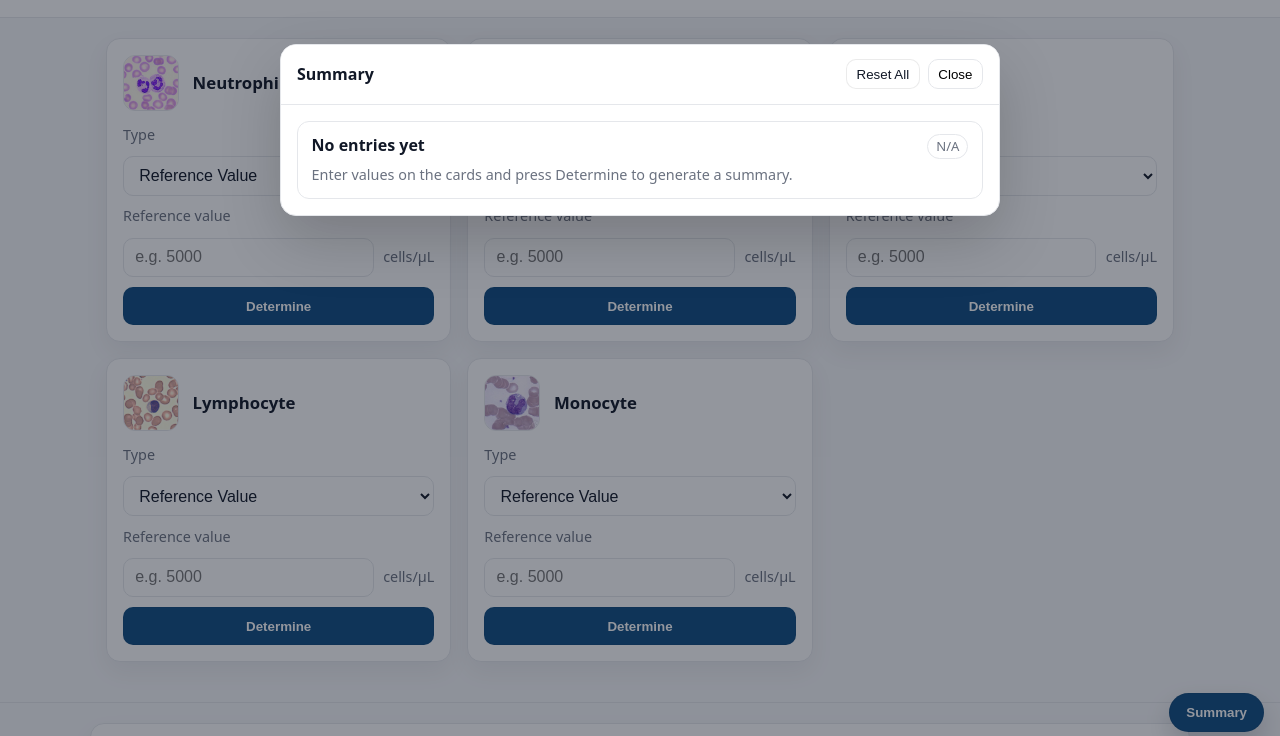
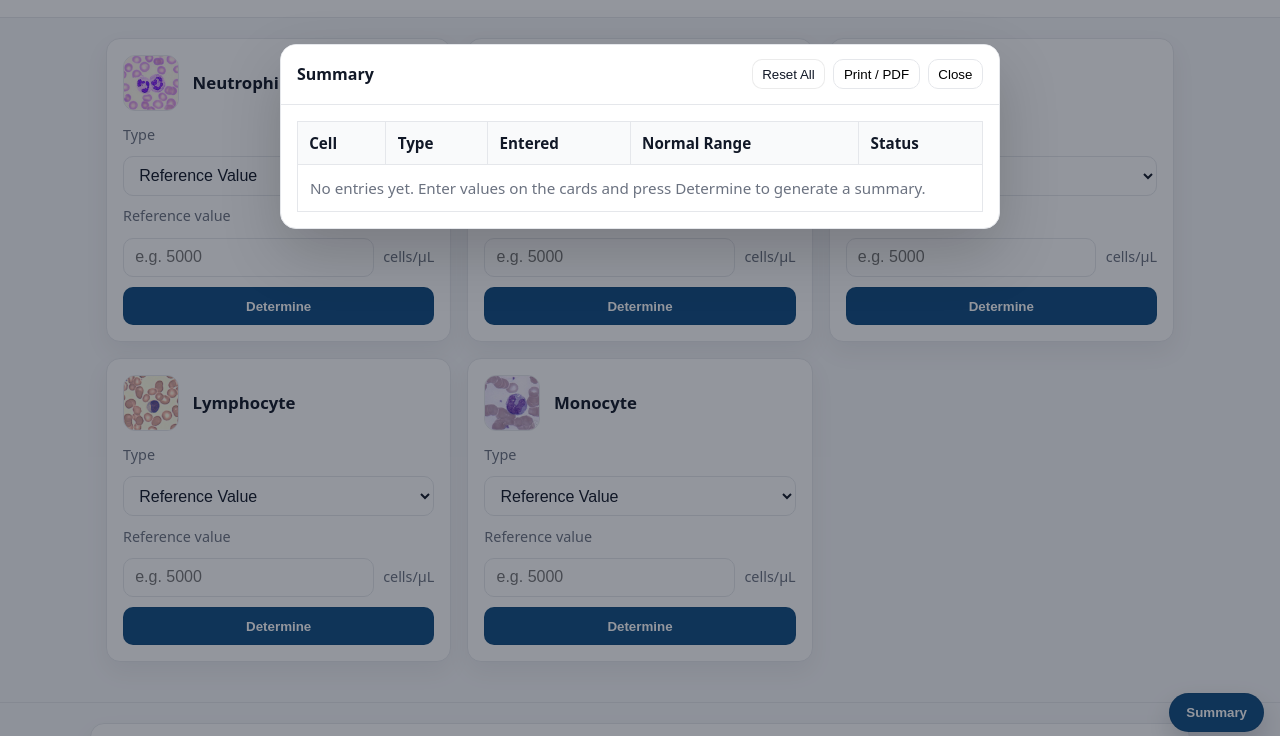
Before and after one commit to DarkNight0404/final_exam, a plain HTML site: page index.html in a window 1280 px wide. Both pictures are taken after a click on the button "Summary". Shown: the part 52-788 px from the top of the page. Drawn offline with Linux system fonts and the light colour scheme.

Commit message:
fix print

```diff
--- a/css/style.css
+++ b/css/style.css
@@ -339,26 +339,30 @@ main {
     overflow: auto;
 }
 
-.summary-list {
-    display: grid;
-    gap: 0.75rem;
-    margin: 0;
-    padding: 0;
-    list-style: none;
+/* Table-style Summary (print-friendly) */
+.summary-table-wrap {
+    width: 100%;
+    overflow: auto;
 }
 
-.summary-item {
-    border: 1px solid var(--border);
-    border-radius: 12px;
-    padding: 0.75rem 0.85rem;
-    background: #fff;
+.summary-table {
+    width: 100%;
+    border-collapse: collapse;
+    font-size: 0.95rem;
 }
 
-.summary-item .row {
-    display: flex;
-    justify-content: space-between;
-    gap: 0.75rem;
-    align-items: baseline;
+.summary-table th,
+.summary-table td {
+    border: 1px solid var(--border);
+    padding: 0.65rem 0.7rem;
+    text-align: left;
+    vertical-align: top;
+}
+
+.summary-table thead th {
+    background: #f9fafb;
+    color: #111827;
+    font-weight: 700;
 }
 
 .badge {
@@ -368,6 +372,7 @@ main {
     border: 1px solid var(--border);
     color: var(--muted);
     background: #fff;
+    white-space: nowrap;
 }
 
 .badge.low {
@@ -388,12 +393,6 @@ main {
 .badge.na {
     color: var(--muted);
     background: #fff;
-}
-
-.summary-item .meta {
-    margin-top: 0.35rem;
-    color: var(--muted);
-    font-size: 0.9rem;
 }
 
 .site-footer {
@@ -526,3 +525,27 @@ main {
 .feedback-form textarea {
     font-size: 16px;
 }
+
+/* PRINT: only print the summary panel/table */
+.summary-modal .content {
+    max-height: none !important;
+    overflow: visible !important;
+}
+
+.summary-table-wrap {
+    overflow: visible !important;
+}
+
+/* Avoid page breaks caused by row splitting / layout quirks */
+.summary-table,
+.summary-table tr,
+.summary-table td,
+.summary-table th {
+    break-inside: avoid !important;
+    page-break-inside: avoid !important;
+}
+
+/* Also remove any leftover spacing that could force extra pages */
+@page {
+    margin: 12mm;
+}
--- a/js/script.js
+++ b/js/script.js
@@ -31,6 +31,15 @@ function el(tag, opts = {}) {
     for (const [k, v] of Object.entries(opts.dataset)) node.dataset[k] = v;
   }
   return node;
+}
+
+function escapeHtml(s) {
+  return String(s)
+    .replaceAll("&", "&amp;")
+    .replaceAll("<", "&lt;")
+    .replaceAll(">", "&gt;")
+    .replaceAll('"', "&quot;")
+    .replaceAll("'", "&#039;");
 }
 
 function buildDiagnosisNodes({ title, entered, unitLabel, normalRangeText, description }) {
@@ -86,6 +95,14 @@ function ensureSummaryUI() {
       text: "Reset All",
       dataset: { reset: "1" },
     });
+
+    const printBtn = el("button", {
+      className: "close-btn",
+      type: "button",
+      text: "Print / PDF",
+      dataset: { print: "1" },
+    });
+
     const closeBtn = el("button", {
       className: "close-btn",
       type: "button",
@@ -94,14 +111,33 @@ function ensureSummaryUI() {
     });
 
     actions.appendChild(resetBtn);
+    actions.appendChild(printBtn);
     actions.appendChild(closeBtn);
 
     header.appendChild(h3);
     header.appendChild(actions);
 
     const content = el("div", { className: "content" });
-        const ul = el("ul", { className: "summary-list" });
-        content.appendChild(ul);
+
+    // Table layout for Summary (print-friendly)
+    const tableWrap = el("div", { className: "summary-table-wrap" });
+
+    const table = el("table", { className: "summary-table" });
+    table.innerHTML = `
+      <thead>
+        <tr>
+          <th>Cell</th>
+          <th>Type</th>
+          <th>Entered</th>
+          <th>Normal Range</th>
+          <th>Status</th>
+        </tr>
+      </thead>
+      <tbody class="summary-tbody"></tbody>
+    `;
+
+    tableWrap.appendChild(table);
+    content.appendChild(tableWrap);
 
     panel.appendChild(header);
     panel.appendChild(content);
@@ -117,61 +153,38 @@ function ensureSummaryUI() {
   }
 
   function renderSummaryList() {
-        const list = modal.querySelector(".summary-list");
-        clearElement(list);
+    const tbody = modal.querySelector(".summary-tbody");
+    clearElement(tbody);
 
     const entries = Array.from(cellResults.entries());
 
     if (entries.length === 0) {
-            const li = el("li", { className: "summary-item" });
-
-            const row = el("div", { className: "row" });
-            row.appendChild(el("div", {})).appendChild(el("b", { text: "No entries yet" }));
-            row.appendChild(el("span", { className: "badge na", text: "N/A" }));
-
-            const meta = el("div", {
-                className: "meta",
-                text: "Enter values on the cards and press Determine to generate a summary.",
-            });
-
-            li.appendChild(row);
-            li.appendChild(meta);
-            list.appendChild(li);
+      const tr = document.createElement("tr");
+      tr.innerHTML = `
+        <td colspan="5" style="color:#6b7280; padding:12px;">
+          No entries yet. Enter values on the cards and press Determine to generate a summary.
+        </td>
+      `;
+      tbody.appendChild(tr);
       return;
     }
 
     for (const [name, r] of entries) {
-            const li = el("li", { className: "summary-item" });
-
-            const row = el("div", { className: "row" });
-            const left = el("div");
-            left.appendChild(el("b", { text: name }));
-
       const badgeClass = r.status || "na";
       const badgeLabel =
         badgeClass === "low" ? "Low" :
           badgeClass === "high" ? "High" :
             badgeClass === "normal" ? "Normal" : "N/A";
 
-            const badge = el("span", { className: `badge ${badgeClass}`, text: badgeLabel });
-
-            row.appendChild(left);
-            row.appendChild(badge);
-
-            const meta = el("div", { className: "meta" });
-            if (r.enteredText) {
-                meta.appendChild(document.createTextNode("Entered: "));
-                meta.appendChild(el("b", { text: r.enteredText }));
-            } else {
-                meta.appendChild(document.createTextNode("No value entered"));
-            }
-
-            if (r.typeLabel) meta.appendChild(document.createTextNode(` · Type: ${r.typeLabel}`));
-            if (r.normalText) meta.appendChild(document.createTextNode(` · Normal: ${r.normalText}`));
-
-            li.appendChild(row);
-            li.appendChild(meta);
-            list.appendChild(li);
+      const tr = document.createElement("tr");
+      tr.innerHTML = `
+        <td><b>${escapeHtml(name)}</b></td>
+        <td>${escapeHtml(r.typeLabel || "")}</td>
+        <td>${escapeHtml(r.enteredText || "—")}</td>
+        <td>${escapeHtml(r.normalText || "—")}</td>
+        <td><span class="badge ${badgeClass}">${badgeLabel}</span></td>
+      `;
+      tbody.appendChild(tr);
     }
   }
 
@@ -199,6 +212,12 @@ function ensureSummaryUI() {
     renderSummaryList();
   }
 
+  function printSummary() {
+    renderSummaryList();         // ensure latest rows
+    modal.classList.add("open"); // ensure visible for print
+    window.print();
+  }
+
   fab.addEventListener("click", openModal);
 
   modal.addEventListener("click", (e) => {
@@ -206,6 +225,7 @@ function ensureSummaryUI() {
     if (!(t instanceof HTMLElement)) return;
     if (t.dataset.close) closeModal();
     if (t.dataset.reset) resetAll();
+    if (t.dataset.print) printSummary();
   });
 
   document.addEventListener("keydown", (e) => {
@@ -415,7 +435,8 @@ function addCellCard(cellConfig) {
 addCellCard({
   name: "Neutrophil",
   imgSrc: "./img/Picture1.png",
-    shortDescription: "Left shift”: Increase in immature neutrophils (band cells), indicating active infection. Main role: First-line defense against bacteria (phagocytosis)",
+  shortDescription:
+    'Left shift”: Increase in immature neutrophils (band cells), indicating active infection. Main role: First-line defense against bacteria (phagocytosis)',
   reference: {
     min: 2000,
     max: 7000,
```
Also changed, not shown: index.html (+1 -0 lines). Lines whose indentation alone changed are shown as unchanged.
